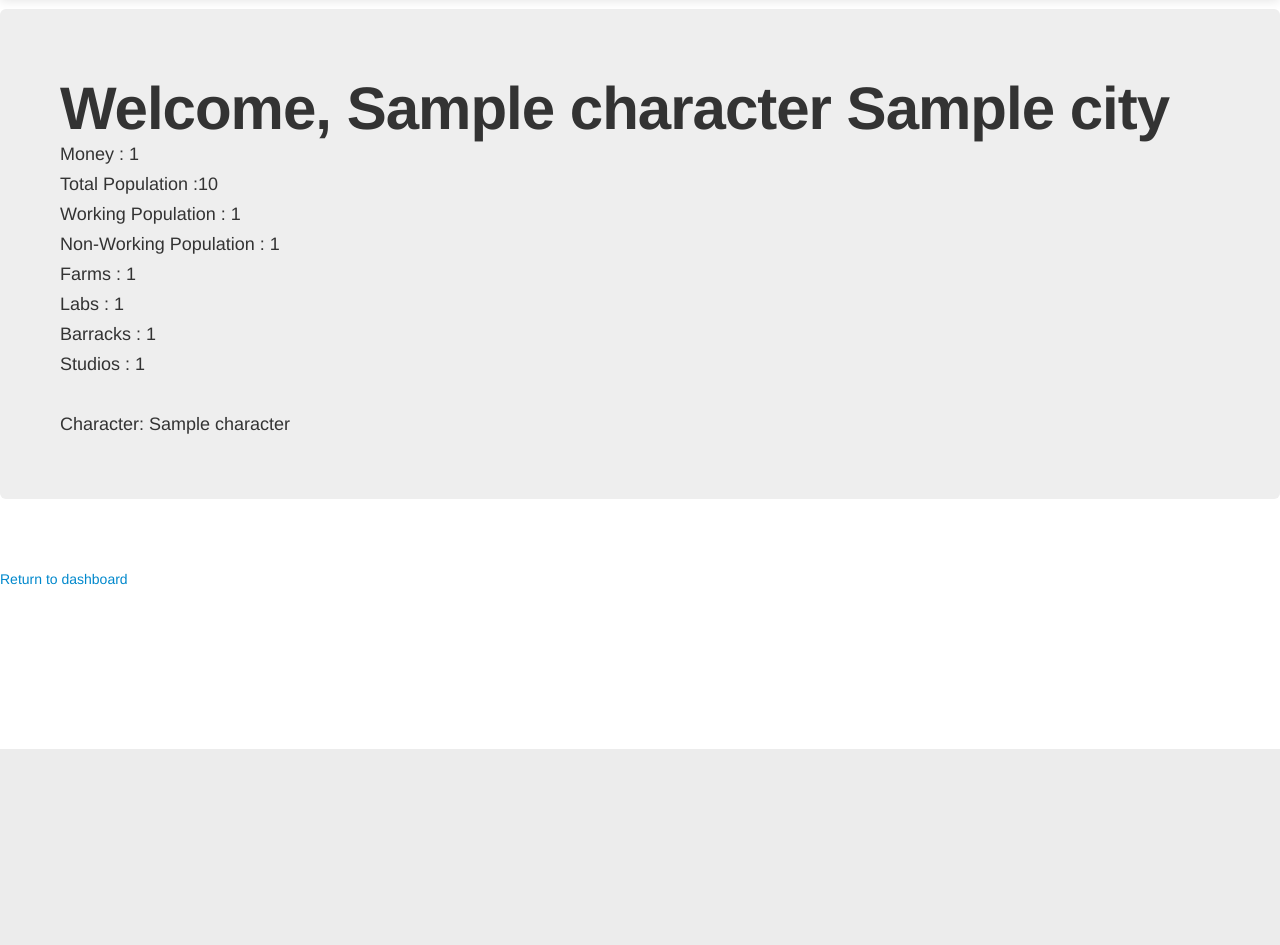
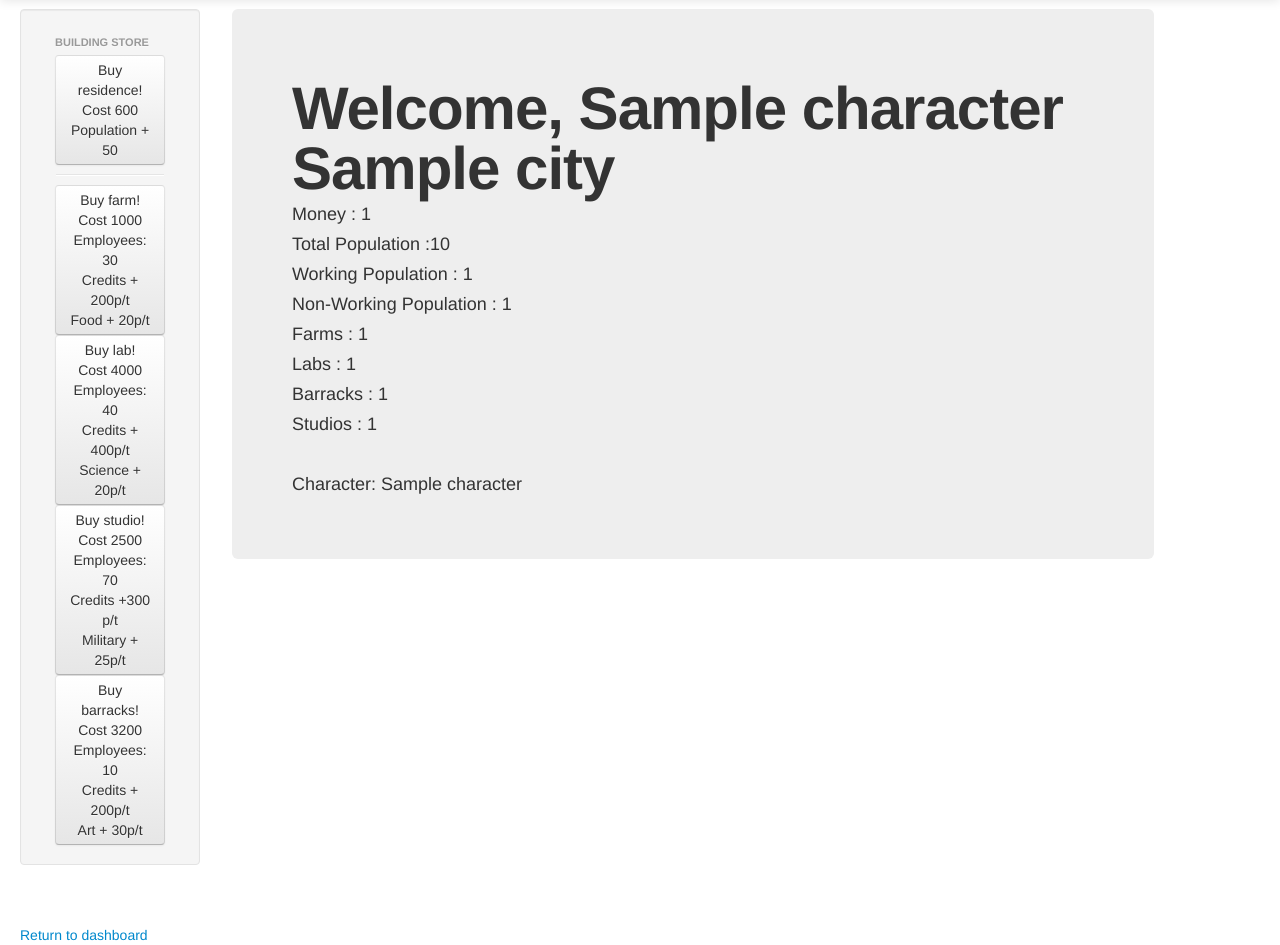
Before and after one commit to civilivezation/Civilian, a Django app: page /civ/user_info/ in a window 1280 px wide. Shown: the part 51-996 px from the top of the page. Before the commit the page ends 800 px from the top, so only its background shows below. Run offline with Django 3.2, Linux system fonts and the light colour scheme; a user stored in the database is signed in; tables that the repository leaves empty hold one stand-in row (values such as "Sample post"); parts of the project's set-up code (start-up, migrations or seed data) failed here and were passed over; some libraries are stand-ins or nearby versions.

Commit message:
Added Ryans stupid SIDEBAR

```diff
--- a/civilian/template/civ/user_info.html
+++ b/civilian/template/civ/user_info.html
@@ -17,6 +17,22 @@
   <BODY>
     {% if user %}
     <div id="wrap">
+    <div class="container-fluid">
+      <div class="row-fluid">
+        <div class="span2">
+          <div class="well sidebar-nav">
+            <ul class="nav nav-list">
+              <li class="nav-header">Building Store</li>
+              <li><button type="button" class="btn" onclick="genAJAX(1)">Buy residence!<BR> Cost 600 <BR> Population + 50</button></li>
+                  	<li class="divider"></li>
+ 					<li><button type="button" class="btn"onclick="genAJAX(2)">Buy farm!<BR> Cost 1000 <BR>Employees: 30 <BR> Credits + 200p/t <BR> Food + 20p/t </button></li>
+    				<li><button type="button" class="btn"onclick="genAJAX(3)">Buy lab!<BR> Cost 4000 <BR>Employees: 40 <BR> Credits + 400p/t <BR> Science + 20p/t </button></li>
+					<li><button type="button" class="btn"onclick="genAJAX(4)">Buy studio!<BR> Cost 2500 <BR>Employees: 70<BR> Credits +300 p/t <BR> Military + 25p/t </button></li>
+					<li><button type="button" class="btn"onclick="genAJAX(5)">Buy barracks!<BR> Cost 3200 <BR>Employees: 10<BR> Credits + 200p/t <BR> Art + 30p/t </button></li>
+            </ul>
+          </div><!--/.well -->
+        </div><!--/span-->
+        <div class="span9">
 	<div class="hero-unit">
       <!-- Fixed navbar -->
       <div class="navbar navbar-fixed-top">
```
